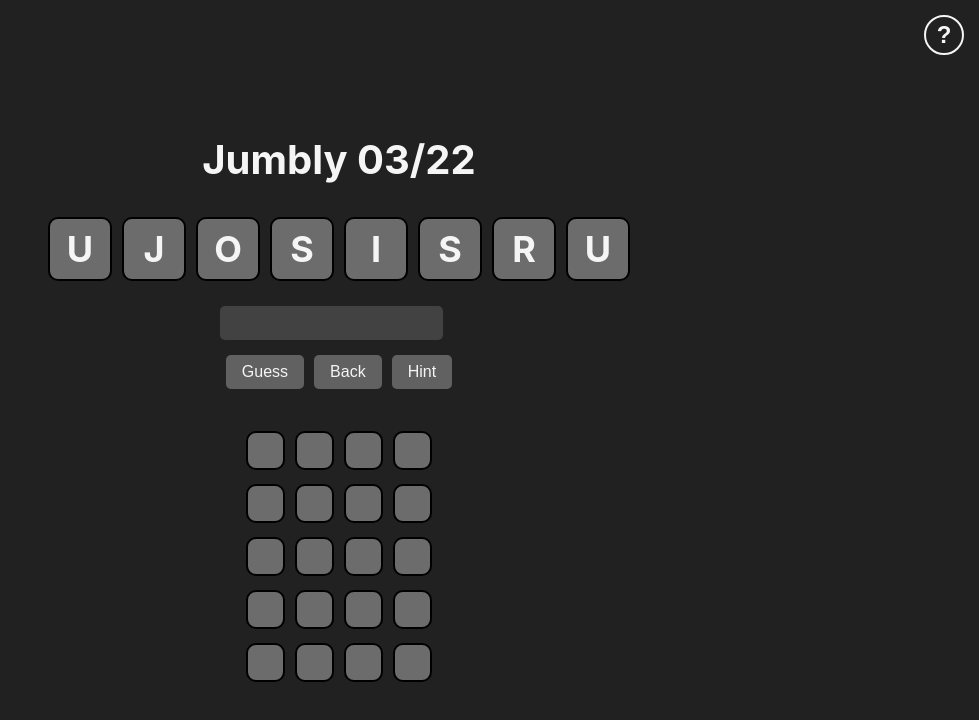
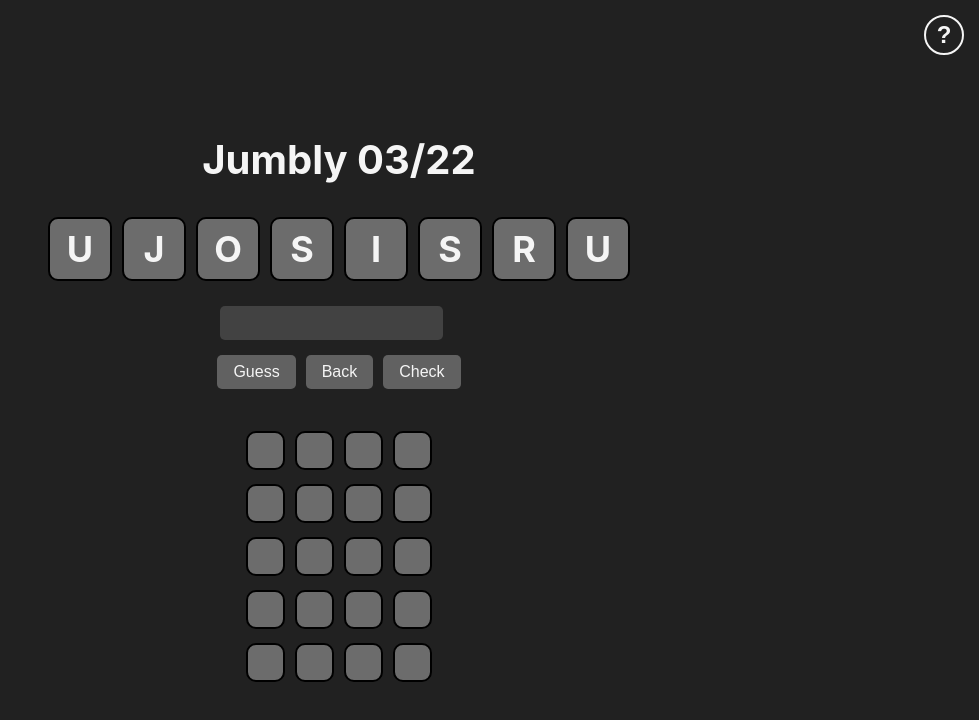
Before and after one commit to kelvindo/wombo-game, a React (Create React App) app: page / in a window 1280 px wide. Shown: the top 720 px of the page, without its empty margins (301-1280 px from the left). Built offline with nearby package versions, Linux system fonts and the light colour scheme.

Commit message:
Rename to check

```diff
--- a/src/App.tsx
+++ b/src/App.tsx
@@ -43,7 +43,7 @@ function App() {
     }
   };
 
-  const handleHint = () => {
+  const handleCheck = () => {
     const solutionChecks = checkSolution(scrambled, guessedWords);
 
     const guessedWordRows = document.querySelectorAll('.guessed-word-row');
@@ -120,7 +120,7 @@ function App() {
           <div className="button-container">
             <button type="submit">Guess</button>
             <button type="button" onClick={handleBackspace}>Back</button>
-            <button type="button" onClick={handleHint}>Hint</button>
+            <button type="button" onClick={handleCheck}>Check</button>
           </div>
         </div>
       </form>
@@ -171,7 +171,7 @@ const InformationPopup = () => {
               <li>Click the letters to guess 4 letter words</li>
               <li>Guessed letters will be replaced with new ones</li>
               <li>Use the "back" button to remove letters or words</li>
-              <li>Use the "hint" button to check which words are correct</li>
+              <li>Use the "check" button to check which words are correct</li>
               <li>Use all 20 letters to make 5 words and you win!</li>
             </ul>
             <button onClick={togglePopup}>Close</button>
```
